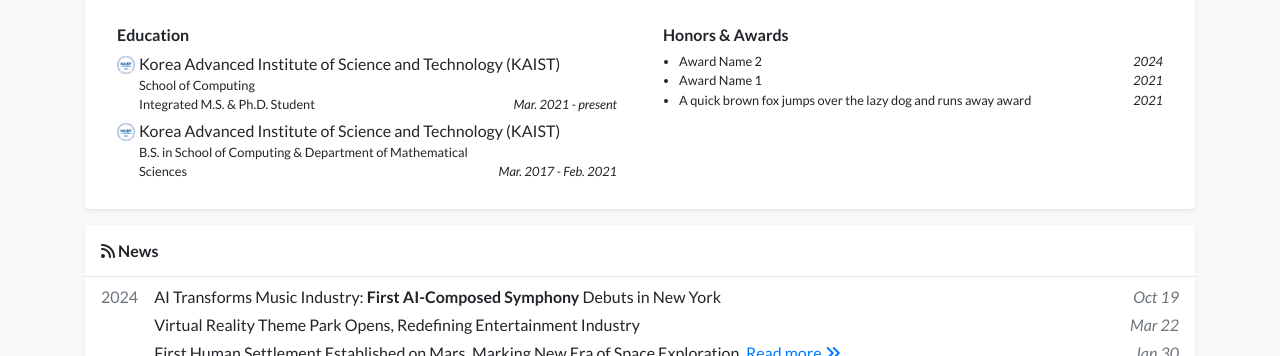
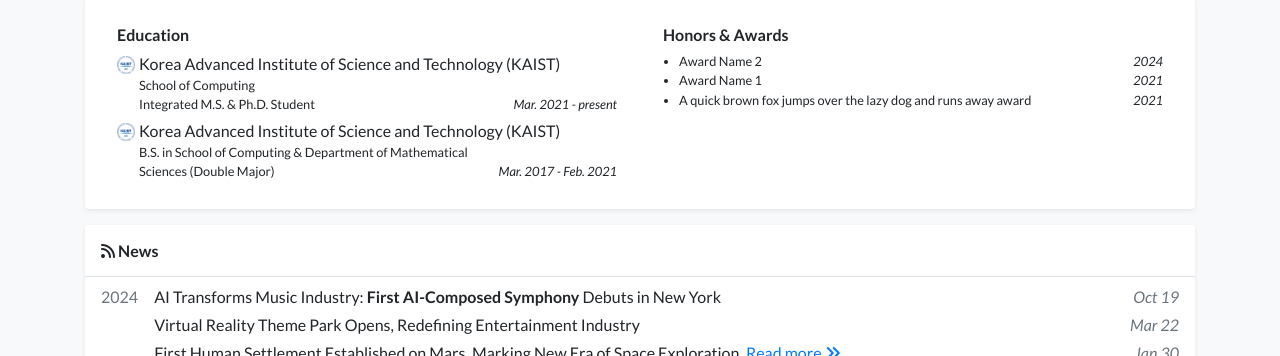
Before and after one commit to ChanyoungChung/ChanyoungChung.github.io, a Jekyll site: the page built from index.html, in a window 1280 px wide and 900 px high, scrolled down 492 px. Shown: the part 116-472 px from the top of the window. Built offline with Jekyll 4.4.1, drawn with Linux system fonts in a browser that asks for light colours; nearby versions of some CDN libraries; a style sheet for code colours, icons or effects is not loaded.

Commit message:
Update Profile

```diff
--- a/_data/profile.yml
+++ b/_data/profile.yml
@@ -41,7 +41,7 @@ education:
   date: Mar. 2021 - present
 - name: Korea Advanced Institute of Science and Technology (KAIST)
   logo: /assets/images/badges/KAIST.png
-  position: B.S. in School of Computing & Department of Mathematical Sciences
+  position: B.S. in School of Computing & Department of Mathematical Sciences (Double Major)
   date: Mar. 2017 - Feb. 2021
 
 # experience:
```
